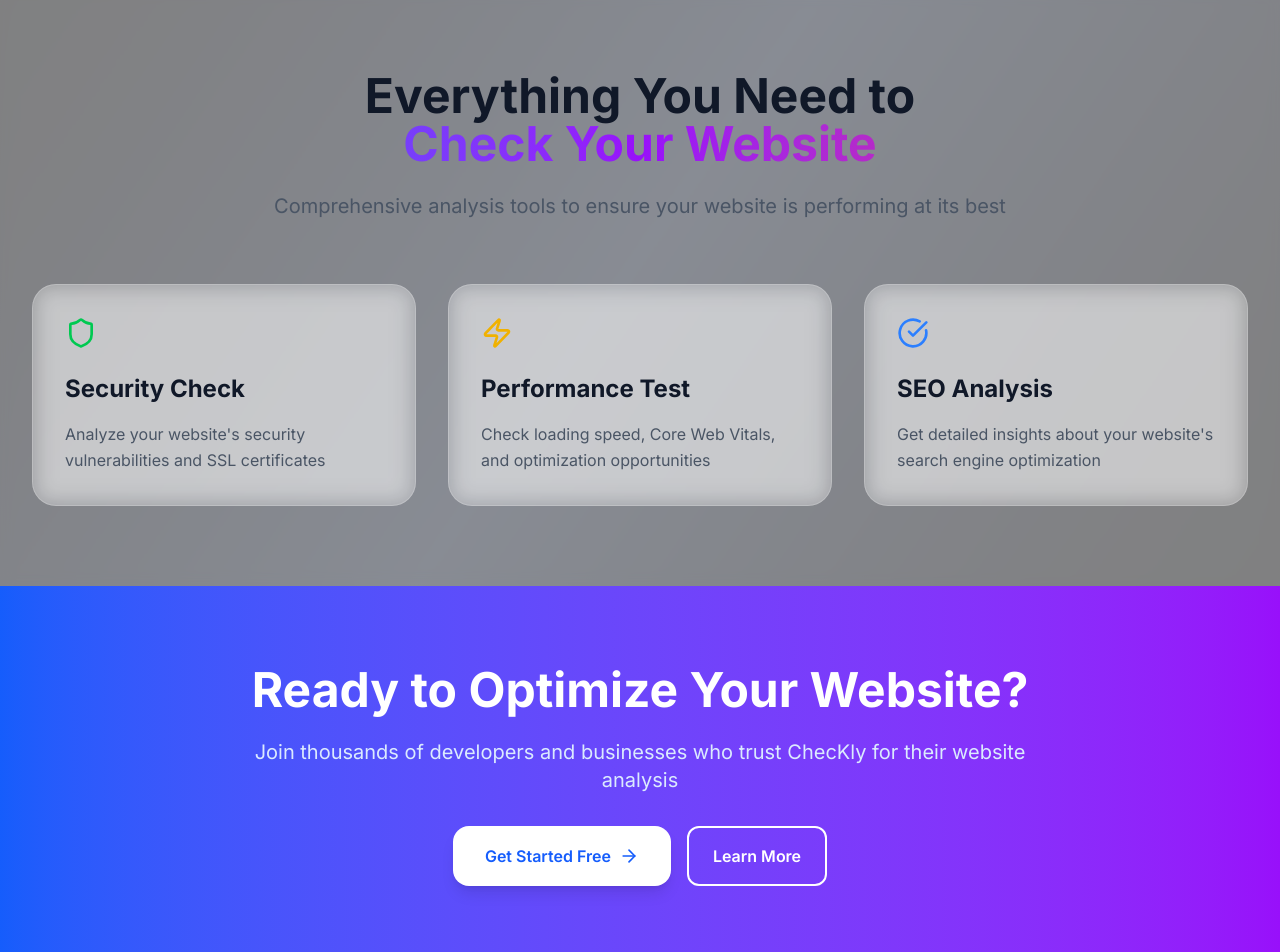
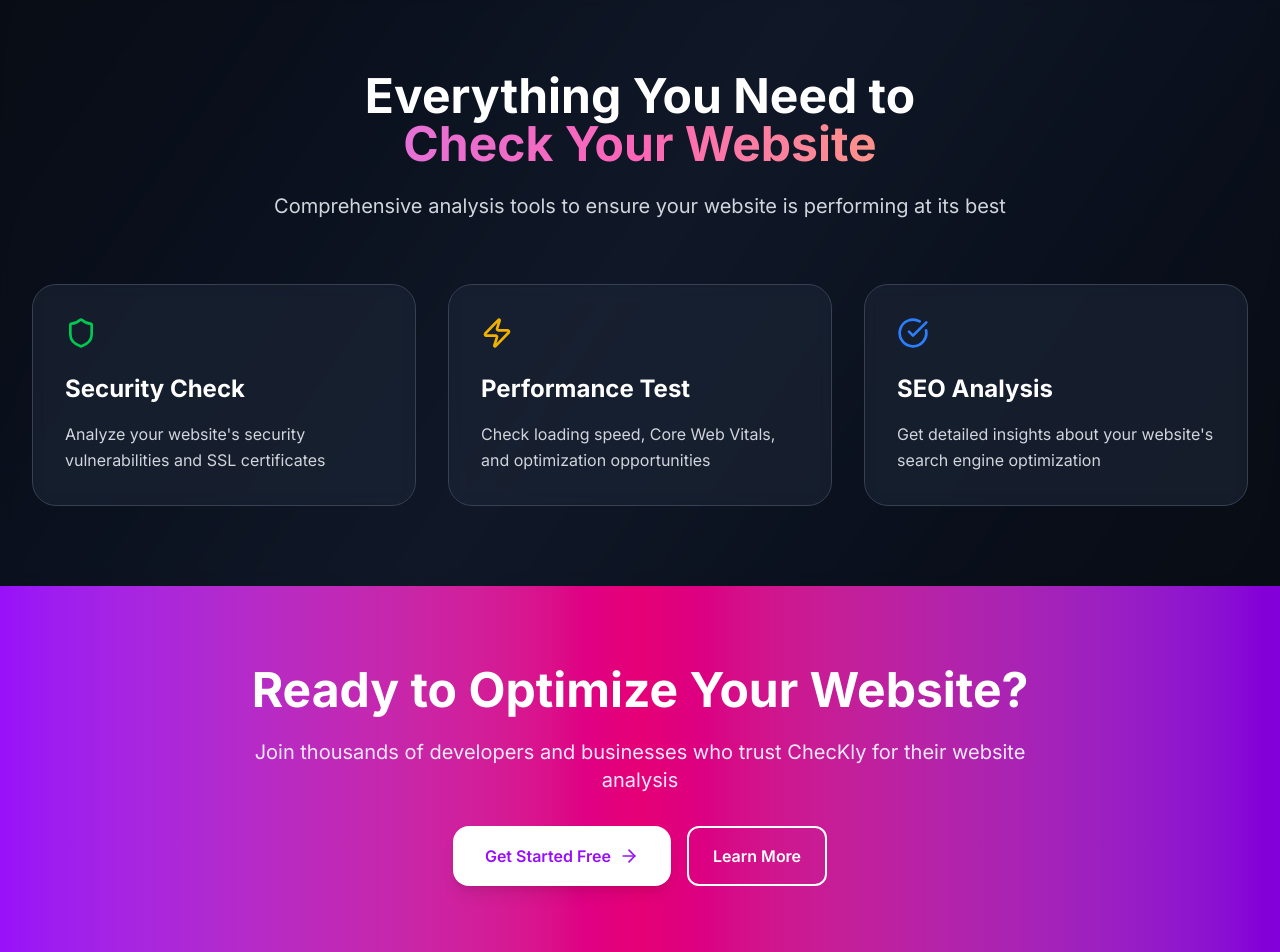
Before and after one commit to Debashis7307/ChecKly, a React (Vite) app: page / in a window 1280 px wide. Shown: the part 680-1632 px from the top of the page. Built offline with nearby package versions, Linux system fonts and the light colour scheme; no server answers.

Commit message:
changed for the rest

```diff
--- a/src/App.jsx
+++ b/src/App.jsx
@@ -331,14 +331,14 @@ function App() {
       )}
 
       {/* Features Section */}
-      <section id="features" className="py-20 bg-white/50 backdrop-blur-sm">
+      <section id="features" className="py-20 bg-gray-900/50 backdrop-blur-sm">
         <div className="max-w-7xl mx-auto px-4 sm:px-6 lg:px-8">
           <div className="text-center mb-16">
-            <h2 className="text-4xl md:text-5xl font-bold text-gray-900 mb-6">
+            <h2 className="text-4xl md:text-5xl font-bold text-white mb-6">
               Everything You Need to
-              <span className="block gradient-text">Check Your Website</span>
+              <span className="block bg-gradient-to-r from-purple-400 via-pink-400 to-yellow-400 bg-clip-text text-transparent">Check Your Website</span>
             </h2>
-            <p className="text-xl text-gray-600 max-w-3xl mx-auto">
+            <p className="text-xl text-gray-300 max-w-3xl mx-auto">
               Comprehensive analysis tools to ensure your website is performing
               at its best
             </p>
@@ -348,13 +348,13 @@ function App() {
             {features.map((feature, index) => (
               <div
                 key={index}
-                className="glass-effect p-8 rounded-3xl hover:transform hover:scale-105 transition-all duration-300"
+                className="bg-gray-800/50 backdrop-blur-sm p-8 rounded-3xl hover:transform hover:scale-105 transition-all duration-300 border border-gray-700 hover:border-purple-500"
               >
                 <div className="mb-6">{feature.icon}</div>
-                <h3 className="text-2xl font-bold text-gray-900 mb-4">
+                <h3 className="text-2xl font-bold text-white mb-4">
                   {feature.title}
                 </h3>
-                <p className="text-gray-600 leading-relaxed">
+                <p className="text-gray-300 leading-relaxed">
                   {feature.description}
                 </p>
               </div>
@@ -364,24 +364,24 @@ function App() {
       </section>
 
       {/* CTA Section */}
-      <section className="py-20 bg-gradient-to-r from-blue-600 to-purple-600">
+      <section className="py-20 bg-gradient-to-r from-purple-600 via-pink-600 to-purple-700">
         <div className="max-w-4xl mx-auto px-4 sm:px-6 lg:px-8 text-center">
           <h2 className="text-4xl md:text-5xl font-bold text-white mb-6">
             Ready to Optimize Your Website?
           </h2>
-          <p className="text-xl text-blue-100 mb-8">
+          <p className="text-xl text-purple-100 mb-8">
             Join thousands of developers and businesses who trust ChecKly for
             their website analysis
           </p>
           <div className="flex flex-col sm:flex-row gap-4 justify-center">
             <button
               onClick={() => setIsAuthModalOpen(true)}
-              className="px-8 py-4 bg-white text-blue-600 font-semibold rounded-2xl hover:bg-gray-100 transform hover:scale-105 transition-all duration-300 shadow-lg hover:shadow-xl flex items-center justify-center"
+              className="px-8 py-4 bg-white text-purple-600 font-semibold rounded-2xl hover:bg-yellow-100 transform hover:scale-105 transition-all duration-300 shadow-lg hover:shadow-xl flex items-center justify-center"
             >
               Get Started Free
               <ArrowRight className="w-5 h-5 ml-2" />
             </button>
-            <button className="px-6 py-4 bg-transparent text-white font-semibold rounded-xl hover:bg-white hover:text-blue-600 transform hover:scale-105 transition-all duration-300 border-2 border-white">
+            <button className="px-6 py-4 bg-transparent text-white font-semibold rounded-xl hover:bg-white hover:text-purple-600 transform hover:scale-105 transition-all duration-300 border-2 border-white">
               Learn More
             </button>
           </div>
@@ -389,7 +389,7 @@ function App() {
       </section>
 
       {/* Footer */}
-      <footer className="bg-gray-900 text-white py-12">
+      <footer className="bg-black text-white py-12 border-t border-gray-800">
         <div className="max-w-7xl mx-auto px-4 sm:px-6 lg:px-8">
           <div className="flex flex-col md:flex-row justify-between items-center">
             <div className="flex items-center space-x-3 mb-4 md:mb-0">
@@ -397,13 +397,13 @@ function App() {
               <span className="text-xl font-bold">ChecKly</span>
             </div>
             <div className="flex space-x-6 text-gray-400">
-              <a href="#" className="hover:text-white transition-colors">
+              <a href="#" className="hover:text-purple-400 transition-colors">
                 Privacy
               </a>
-              <a href="#" className="hover:text-white transition-colors">
+              <a href="#" className="hover:text-purple-400 transition-colors">
                 Terms
               </a>
-              <a href="#" className="hover:text-white transition-colors">
+              <a href="#" className="hover:text-purple-400 transition-colors">
                 Contact
               </a>
             </div>
@@ -421,7 +421,7 @@ function App() {
                   rel="noopener noreferrer"
                   className="relative"
                 >
-                  <div className="w-8 h-8 rounded-full overflow-hidden border-2 border-gray-600 hover:border-blue-400 transition-all duration-300 transform hover:scale-110 hover:shadow-lg">
+                  <div className="w-8 h-8 rounded-full overflow-hidden border-2 border-gray-600 hover:border-purple-400 transition-all duration-300 transform hover:scale-110 hover:shadow-lg">
                     <img
                       src={boyImage}
                       alt="Debashis"
@@ -445,7 +445,7 @@ function App() {
                   rel="noopener noreferrer"
                   className="relative"
                 >
-                  <div className="w-8 h-8 rounded-full overflow-hidden border-2 border-gray-600 hover:border-blue-400 transition-all duration-300 transform hover:scale-110 hover:shadow-lg">
+                  <div className="w-8 h-8 rounded-full overflow-hidden border-2 border-gray-600 hover:border-purple-400 transition-all duration-300 transform hover:scale-110 hover:shadow-lg">
                     <img
                       src={boyImage}
                       alt="Parthib"
```
